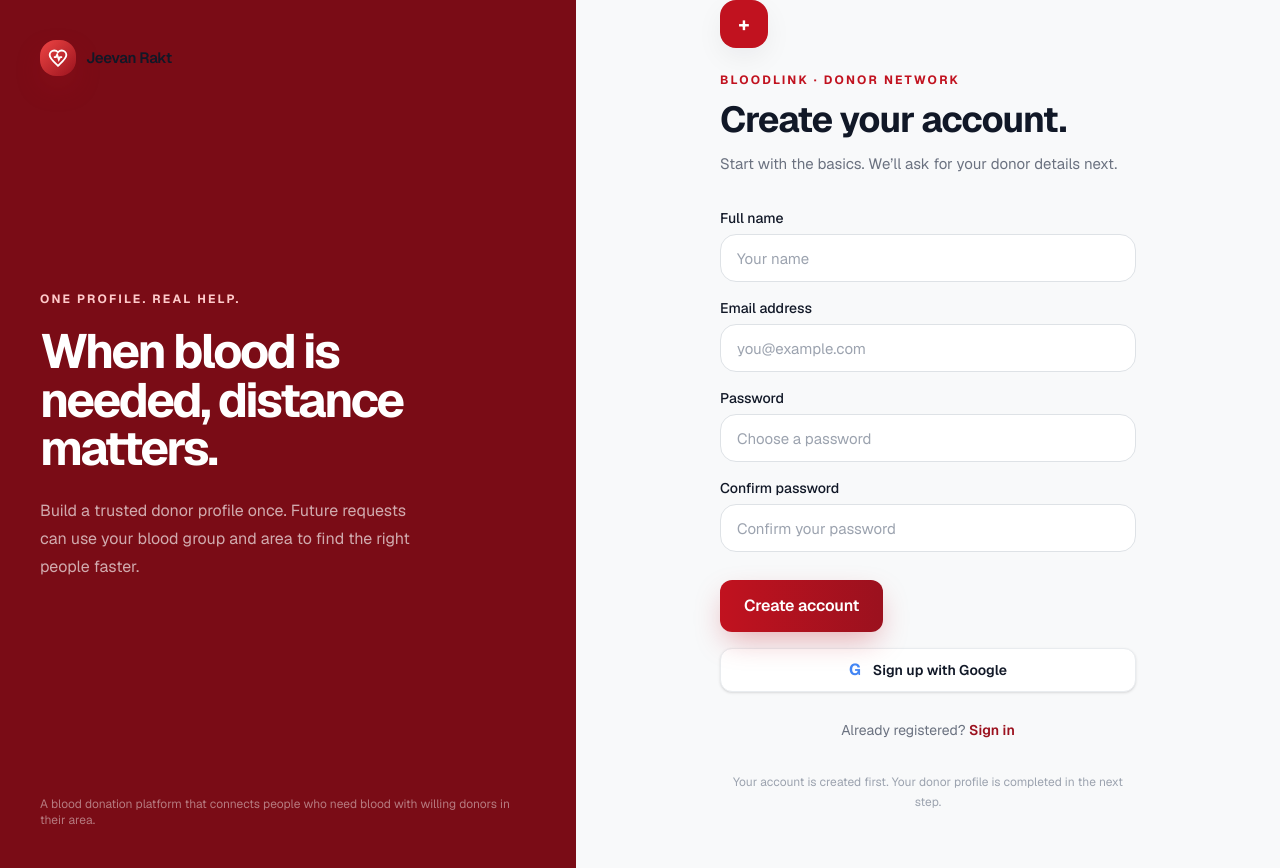
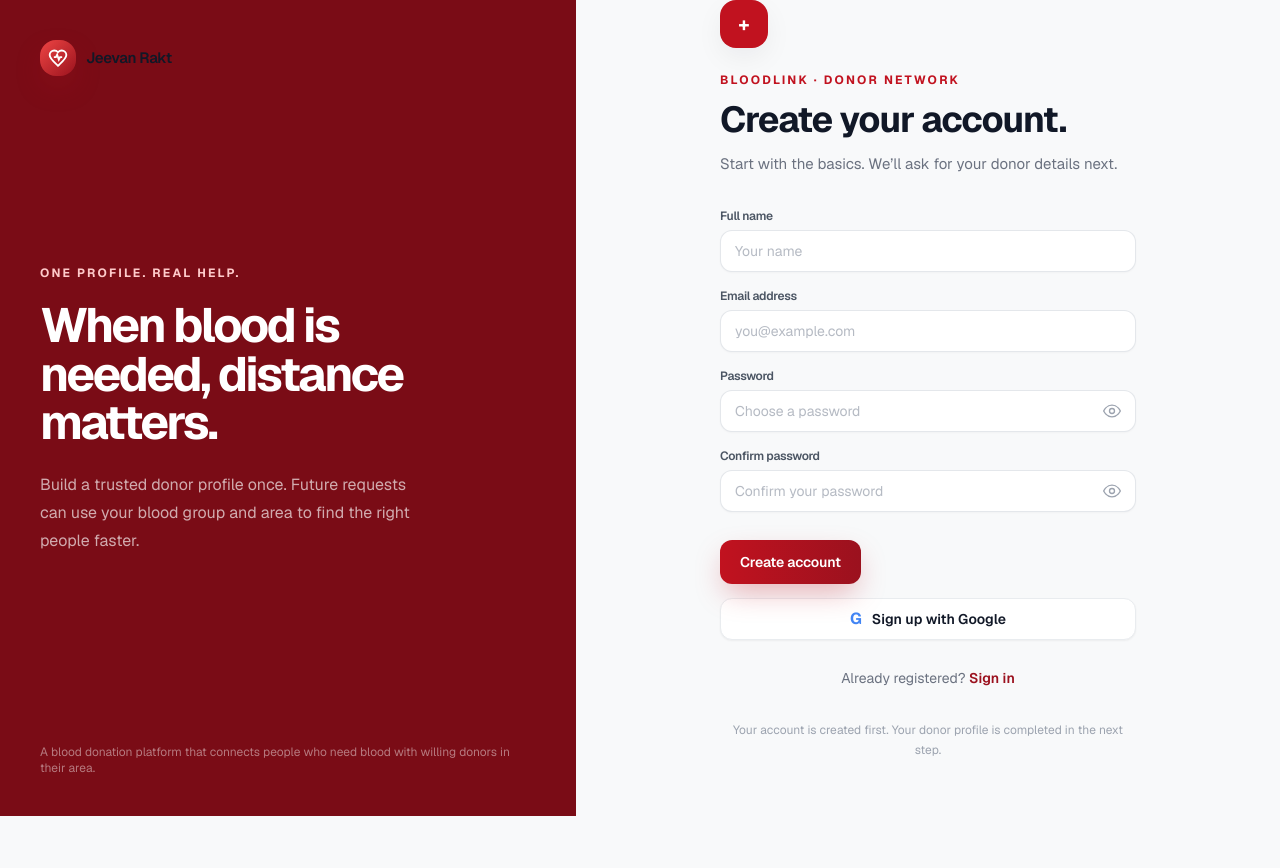
Before and after one commit to johnson-tony/blood_donation, a Next.js app: page /sign-up in a window 1280 px wide. After the commit the page ends 816 px from the top, so only its background shows below. Built offline with nearby package versions, Linux system fonts and the light colour scheme; no server answers.

Commit message:
feat: add password eye toggle and refine input box sizing

```diff
--- a/components/forms/sign-in-form.tsx
+++ b/components/forms/sign-in-form.tsx
@@ -76,7 +76,7 @@ export function SignInForm({ callbackUrl }: { callbackUrl: string }) {
         {callbackUrl !== "/dashboard" ? (
           <input type="hidden" name="callbackUrl" value={callbackUrl} />
         ) : null}
-        <button type="submit" className="flex h-11 w-full items-center justify-center gap-3 rounded-xl border border-line bg-white px-4 text-sm font-semibold text-ink shadow-sm transition hover:bg-surface-muted focus-visible:outline-2 focus-visible:outline-offset-2 focus-visible:outline-mahogany-600">
+        <button type="submit" className="flex h-10.5 w-full items-center justify-center gap-2.5 rounded-xl border border-line bg-white px-4 text-sm font-semibold text-ink shadow-xs transition hover:bg-surface-muted focus-visible:outline-2 focus-visible:outline-offset-2 focus-visible:outline-mahogany-600 cursor-pointer">
           <span aria-hidden="true" className="text-base font-bold text-[#4285F4]">G</span>
           Continue with Google
         </button>
--- a/components/forms/sign-up-form.tsx
+++ b/components/forms/sign-up-form.tsx
@@ -46,12 +46,12 @@ export function SignUpForm() {
           required
           error={state.fieldErrors?.confirmPassword?.[0]}
         />
-        <SubmitButton pendingLabel="Creating account…" size="lg" className="mt-3 h-12 rounded-xl">Create account</SubmitButton>
+        <SubmitButton pendingLabel="Creating account…" size="md" className="mt-3 h-10.5 rounded-xl">Create account</SubmitButton>
       </form>
-      <div className="mt-4">
+      <div className="mt-3.5">
         <form action={googleSignInAction}>
           <input type="hidden" name="callbackUrl" value="/onboarding" />
-          <button type="submit" className="flex h-11 w-full items-center justify-center gap-3 rounded-xl border border-line bg-white px-4 text-sm font-semibold text-ink shadow-sm transition hover:bg-surface-muted focus-visible:outline-2 focus-visible:outline-offset-2 focus-visible:outline-mahogany-600">
+          <button type="submit" className="flex h-10.5 w-full items-center justify-center gap-2.5 rounded-xl border border-line bg-white px-4 text-sm font-semibold text-ink shadow-xs transition hover:bg-surface-muted focus-visible:outline-2 focus-visible:outline-offset-2 focus-visible:outline-mahogany-600 cursor-pointer">
             <span aria-hidden="true" className="text-base font-bold text-[#4285F4]">G</span>
             Sign up with Google
           </button>
--- a/components/layout/icons.tsx
+++ b/components/layout/icons.tsx
@@ -218,3 +218,23 @@ export function IconPlus({ className }: IconProps) {
     </svg>
   );
 }
+
+export function IconEye({ className }: IconProps) {
+  return (
+    <svg viewBox="0 0 24 24" aria-hidden="true" className={cn(BASE, className)}>
+      <path d="M2 12s3.5-7 10-7 10 7 10 7-3.5 7-10 7-10-7-10-7Z" />
+      <circle cx="12" cy="12" r="3" />
+    </svg>
+  );
+}
+
+export function IconEyeOff({ className }: IconProps) {
+  return (
+    <svg viewBox="0 0 24 24" aria-hidden="true" className={cn(BASE, className)}>
+      <path d="M9.88 9.88a3 3 0 1 0 4.24 4.24" />
+      <path d="M10.73 5.08A10.43 10.43 0 0 1 12 5c7 0 10 7 10 7a13.16 13.16 0 0 1-1.67 2.68" />
+      <path d="M6.61 6.61A13.526 13.526 0 0 0 2 12s3.5 7 10 7a9.74 9.74 0 0 0 5.39-1.61" />
+      <line x1="2" y1="2" x2="22" y2="22" />
+    </svg>
+  );
+}
--- a/components/ui/input.tsx
+++ b/components/ui/input.tsx
@@ -1,14 +1,19 @@
-import { cn } from "@/lib/utils/cn";
+"use client";
+
+import { useState } from "react";
+
+import { IconEye, IconEyeOff } from "@/components/layout/icons";
 import { FieldError, Hint } from "@/components/ui/field";
 import { Label } from "@/components/ui/label";
+import { cn } from "@/lib/utils/cn";
 
 const CONTROL_BASE =
-  "block w-full rounded-2xl border bg-surface px-4 text-[0.9375rem] text-ink placeholder:text-ink-subtle transition-all duration-150 disabled:cursor-not-allowed disabled:bg-surface-muted disabled:text-ink-muted focus:shadow-[0_0_0_4px_rgb(173_40_49_/_0.08)]";
+  "block w-full rounded-xl border bg-surface px-3.5 text-sm font-medium text-ink placeholder:text-ink-subtle/75 placeholder:font-normal transition-all duration-150 disabled:cursor-not-allowed disabled:bg-surface-muted disabled:text-ink-muted focus:outline-none focus:ring-4 focus:bg-white shadow-[0_1px_2px_0_rgba(0,0,0,0.03)]";
 
 const CONTROL_TONE = (invalid: boolean) =>
   invalid
-    ? "border-mahogany-600 focus:border-mahogany-700"
-    : "border-line-strong hover:border-ink-subtle focus:border-mahogany-600";
+    ? "border-red-500 text-red-950 focus:border-red-600 focus:ring-red-500/15"
+    : "border-line-strong/80 hover:border-ink-subtle/70 focus:border-mahogany-600 focus:ring-mahogany-600/10";
 
 type FieldShellProps = {
   id: string;
@@ -38,7 +43,7 @@ export function Field({
       <div className="flex items-baseline justify-between gap-3">
         <Label htmlFor={id}>{label}</Label>
         {optional ? (
-          <span className="text-xs text-ink-subtle">Optional</span>
+          <span className="text-[0.7rem] font-medium text-ink-subtle">Optional</span>
         ) : null}
       </div>
       {hint ? <Hint id={hintId}>{hint}</Hint> : null}
@@ -56,6 +61,7 @@ export type InputProps = Omit<React.ComponentProps<"input">, "className" | "id">
   error?: string;
   optional?: boolean;
   containerClassName?: string;
+  className?: string;
 };
 
 export function Input({
@@ -64,9 +70,15 @@ export function Input({
   error,
   optional,
   containerClassName,
+  className,
   id,
+  type = "text",
   ...props
 }: InputProps) {
+  const [showPassword, setShowPassword] = useState(false);
+  const isPassword = type === "password";
+  const effectiveType = isPassword ? (showPassword ? "text" : "password") : type;
+
   return (
     <Field
       id={id}
@@ -77,17 +89,37 @@ export function Input({
       className={containerClassName}
     >
       {(describedBy, invalid) => (
+        <div className="relative">
           <input
             id={id}
+            type={effectiveType}
             aria-invalid={invalid || undefined}
             aria-describedby={describedBy}
             className={cn(
               CONTROL_BASE,
               CONTROL_TONE(invalid),
-            "h-12",
+              "h-10.5",
+              isPassword && "pr-10",
+              className,
             )}
             {...props}
           />
+          {isPassword ? (
+            <button
+              type="button"
+              onClick={() => setShowPassword((prev) => !prev)}
+              tabIndex={-1}
+              aria-label={showPassword ? "Hide password" : "Show password"}
+              className="absolute right-2.5 top-1/2 -translate-y-1/2 flex size-7 items-center justify-center rounded-lg text-ink-subtle hover:text-ink transition-colors focus-visible:outline-none focus-visible:ring-2 focus-visible:ring-mahogany-600/30 cursor-pointer"
+            >
+              {showPassword ? (
+                <IconEyeOff className="size-4" />
+              ) : (
+                <IconEye className="size-4" />
+              )}
+            </button>
+          ) : null}
+        </div>
       )}
     </Field>
   );
--- a/components/ui/label.tsx
+++ b/components/ui/label.tsx
@@ -7,7 +7,7 @@ export function Label({
   return (
     <label
       className={cn(
-        "block text-sm font-medium text-ink",
+        "block text-xs font-semibold text-ink-secondary tracking-tight",
         "peer-disabled:opacity-60",
         className,
       )}
--- a/components/ui/select.tsx
+++ b/components/ui/select.tsx
@@ -2,12 +2,12 @@ import { cn } from "@/lib/utils/cn";
 import { Field } from "@/components/ui/input";
 
 const SELECT_BASE =
-  "block h-11 w-full appearance-none rounded-lg border bg-surface px-3 pr-9 text-[0.9375rem] text-ink transition-colors duration-150 disabled:cursor-not-allowed disabled:bg-surface-muted disabled:text-ink-muted";
+  "block h-10.5 w-full appearance-none rounded-xl border bg-surface px-3.5 pr-9 text-sm font-medium text-ink transition-all duration-150 disabled:cursor-not-allowed disabled:bg-surface-muted disabled:text-ink-muted focus:outline-none focus:ring-4 focus:bg-white shadow-[0_1px_2px_0_rgba(0,0,0,0.03)]";
 
 const SELECT_TONE = (invalid: boolean) =>
   invalid
-    ? "border-mahogany-600 focus:border-mahogany-700"
-    : "border-line-strong hover:border-ink-subtle focus:border-mahogany-600";
+    ? "border-red-500 text-red-950 focus:border-red-600 focus:ring-red-500/15"
+    : "border-line-strong/80 hover:border-ink-subtle/70 focus:border-mahogany-600 focus:ring-mahogany-600/10";
 
 export type SelectOption = { value: string; label: string };
 
```
Also changed, not shown: app/find-blood/page.tsx (+10 -10 lines), components/public-site/home-page.tsx (+8 -8 lines). Lines whose indentation alone changed are shown as unchanged.
